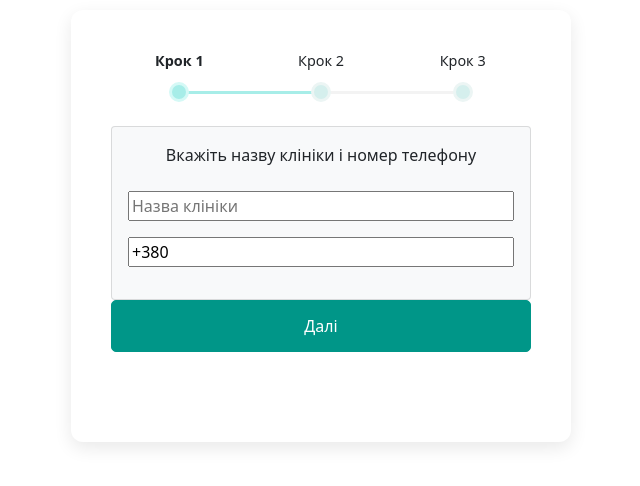
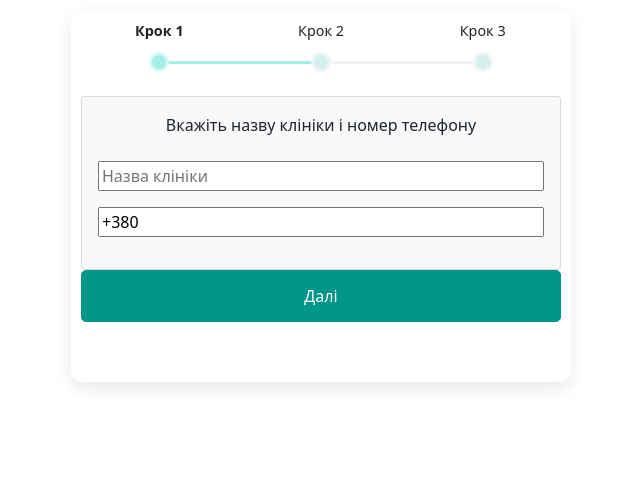
Before and after one commit to Bsokhatiuk/botRegistration, a Flask app: a page that uses templates/base.html in a window 1280 px wide. Shown: the top 486 px of the page, without its empty margins (319-959 px from the left). Run offline with Flask 3, Linux system fonts and the light colour scheme; some libraries are stand-ins or nearby versions.

Commit message:
fix padding

```diff
--- a/static/styles/main.css
+++ b/static/styles/main.css
@@ -5,7 +5,7 @@ body{
             max-width: 500px;
             background-color: #ffffff;
             margin: 10px auto;
-            padding: 40px;
+            padding: 10px;
             box-shadow: 0px 6px 18px rgb(0 0 0 / 9%);
             border-radius: 12px;
         }
```
Also changed, not shown: sqlite_bot.db.
